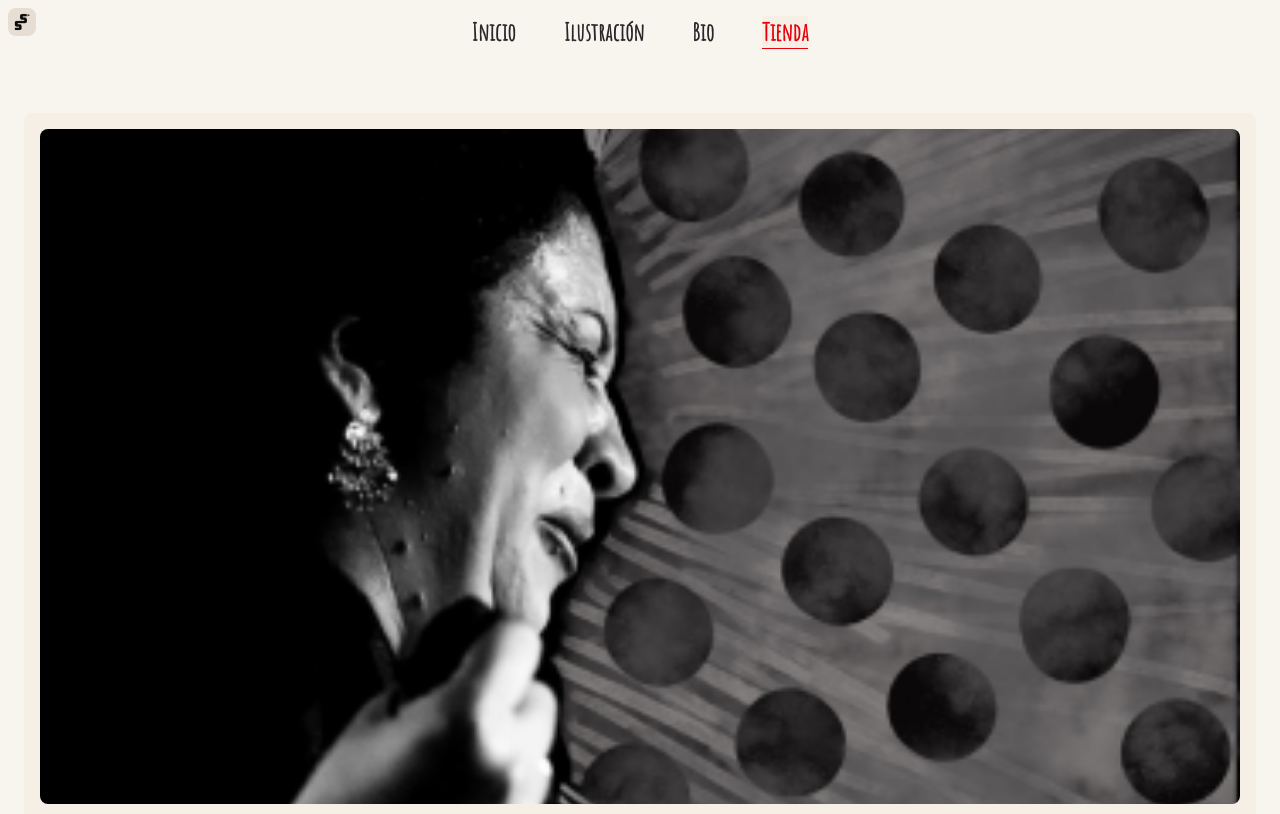
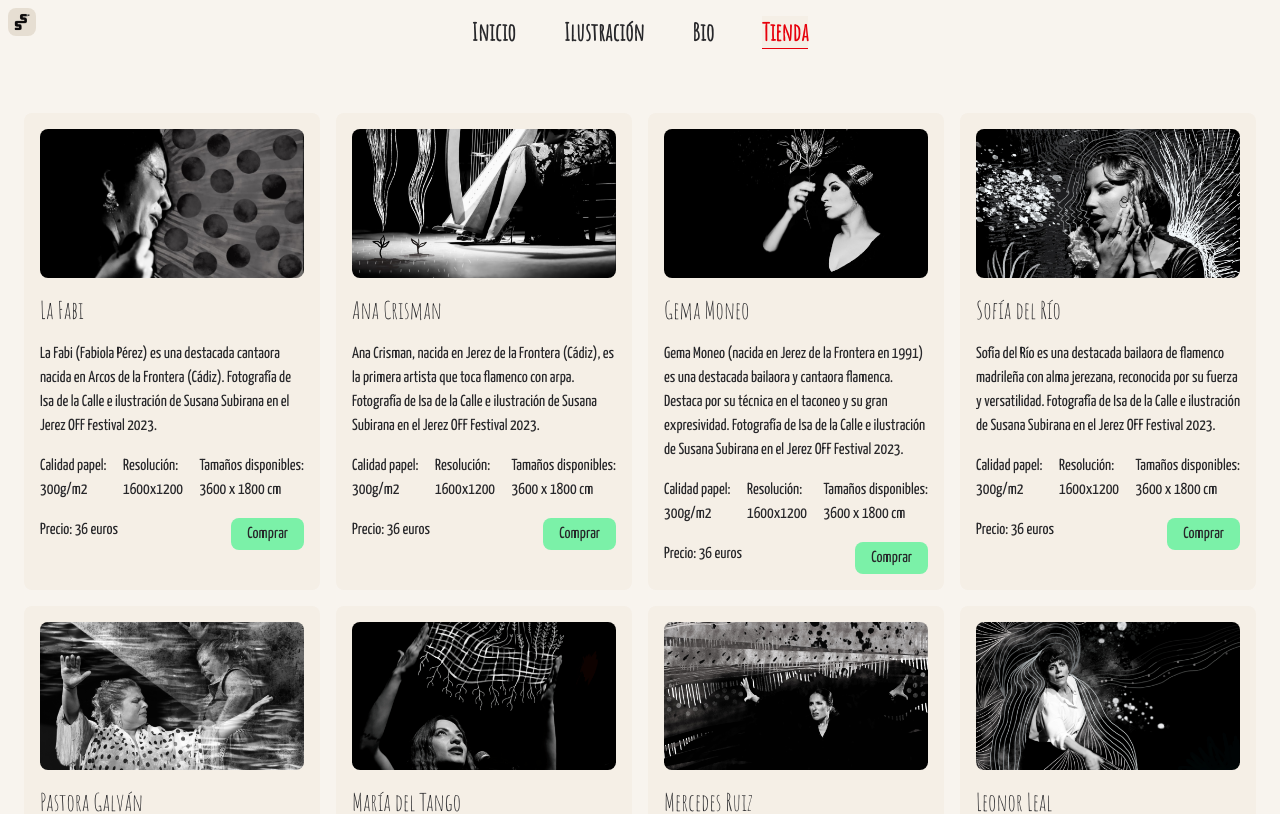
Before and after one commit to dabocher/su_portfolio, a Next.js app: page /tienda in a window 1280 px wide. Shown: the top 814 px of the page. Built offline with nearby package versions, Linux system fonts and the light colour scheme.

Commit message:
Add grid col property and make responsive

```diff
--- a/app/tienda/page.tsx
+++ b/app/tienda/page.tsx
@@ -3,7 +3,7 @@ import { obras } from "../data";
 
 const TiendaPage = () => {
   return (
-    <main className=" rounded-2xl flex flex-col gap-4 font-yanone mx-6 text-zinc-800">
+    <main className=" rounded-2xl grid grid-cols-1 sm:grid-cols-2 lg:grid-cols-3 xl:grid-cols-4 2xl:grid-cols-5 gap-2 sm:gap-4 lg: gap-4 font-yanone mx-6 text-zinc-800">
       {obras.map((obra) => (
         <CardShop
           src={obra.image}
```
